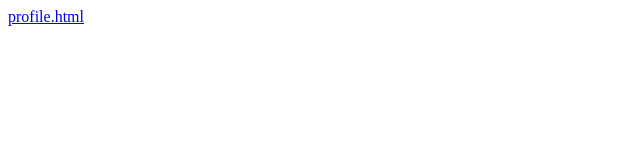
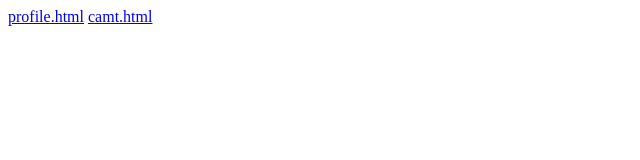
Before and after one commit to LiquifiedPopuko/supreme-meme, a plain HTML site: page index.html in a window 1280 px wide. Shown: the full height of the page, 0-640 px from the left. Drawn offline with Linux system fonts and the light colour scheme.

Commit message:
Add camt link

```diff
--- a/index.html
+++ b/index.html
@@ -8,5 +8,6 @@
 </head>
 <body>
     <a href="profile.html">profile.html</a>
+    <a href="camt.html">camt.html</a>
 </body>
 </html>
```
